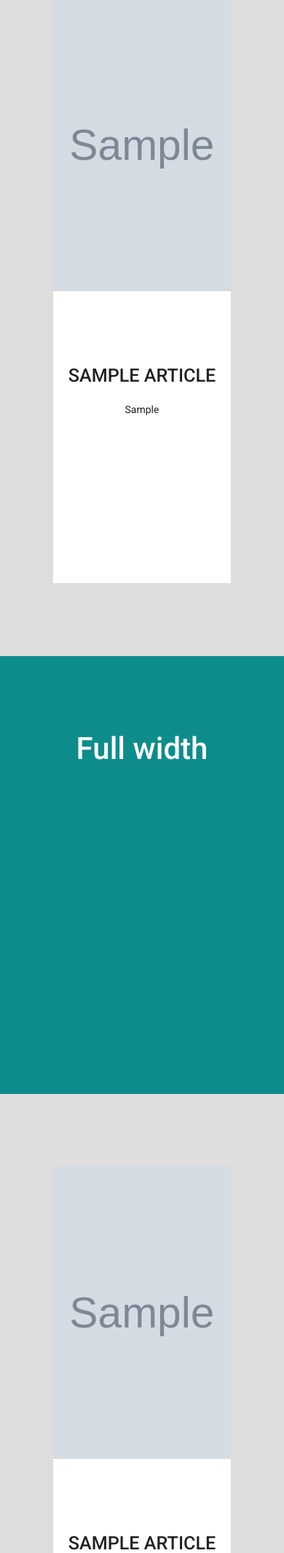
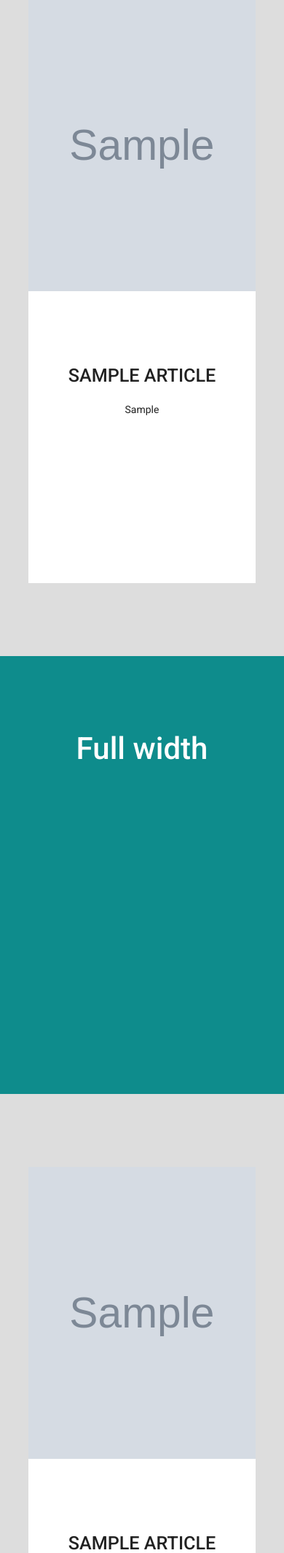
Before and after one commit to tenstad/amund_io, a Django app: page / in a window 390 px wide. Shown: the part 301-2429 px from the top of the page at 73% size. Run offline with Django 3.2, Linux system fonts and the light colour scheme; tables that the repository leaves empty hold one stand-in row (values such as "Sample post"); grey boxes marked "Sample" are stand-in pictures; some libraries are stand-ins or nearby versions.

Commit message:
Edit grid size

```diff
--- a/amund_io/static/amund_io/css/index.css
+++ b/amund_io/static/amund_io/css/index.css
@@ -39,7 +39,7 @@ body {
 
 @media only screen and (max-width: 800px) {
     .article-grid {
-        grid-template-columns: [full-start] 3fr [main-start] 10fr [main-end] 3fr [full-end];
+        grid-template-columns: [full-start] 1fr [main-start] 8fr [main-end] 1fr [full-end];
     }
     .article-image {
         margin-bottom: 0;
@@ -54,7 +54,7 @@ body {
 }
 
 .article-image {
-    background-color: #0e8c8c;
+    background-color: #fff;
 }
 
 .article-text h2 {
```
